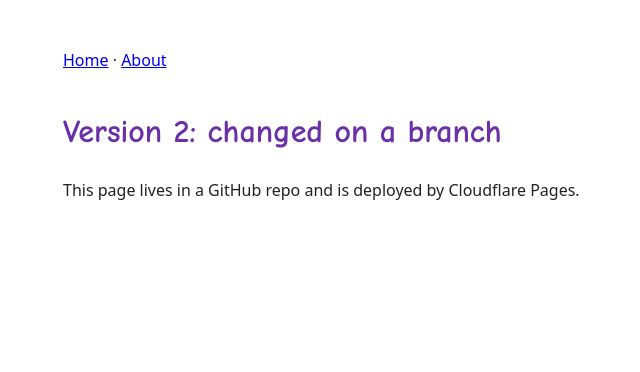
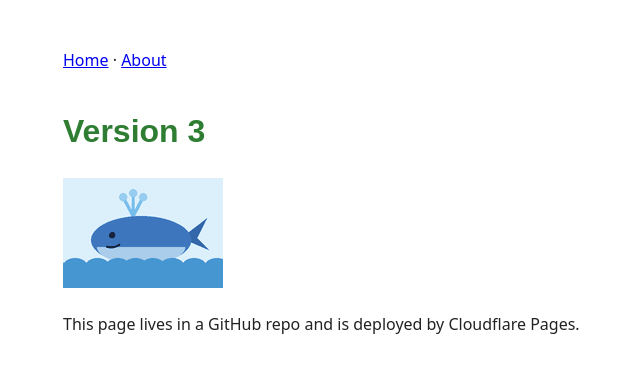
Before and after one commit to dettsam/simple-site, a plain HTML site: page public/index.html in a window 1280 px wide. Shown: the whole page, without its empty margins (257-897 px from the left). Drawn offline with Linux system fonts and the light colour scheme.

Commit message:
Version 3: green Papyrus headline and whale GIF
Co-Authored-By: Claude Opus 5.5 <noreply@anthropic.com>
Claude-Session: https://claude.ai/code/session_01RoMsz21P3yY9bAzbZjcD7p

```diff
--- a/public/index.html
+++ b/public/index.html
@@ -9,7 +9,8 @@
 <body>
   <nav><a href="index.html">Home</a> · <a href="about.html">About</a></nav>
   <main>
-    <h1>Version 2: changed on a branch</h1>
+    <h1>Version 3</h1>
+    <img src="whale.gif" alt="A cartoon whale spouting water" width="160" height="110">
     <p>This page lives in a GitHub repo and is deployed by Cloudflare Pages.</p>
   </main>
 </body>
--- a/public/style.css
+++ b/public/style.css
@@ -12,6 +12,6 @@ nav {
 }
 
 h1 {
-  color: #6b2fa8;
-  font-family: "Comic Sans MS", "Comic Sans", "Chalkboard SE", cursive;
+  color: #2e7d32;
+  font-family: Papyrus, fantasy;
 }
```
Also changed, not shown: public/whale.gif (added).
